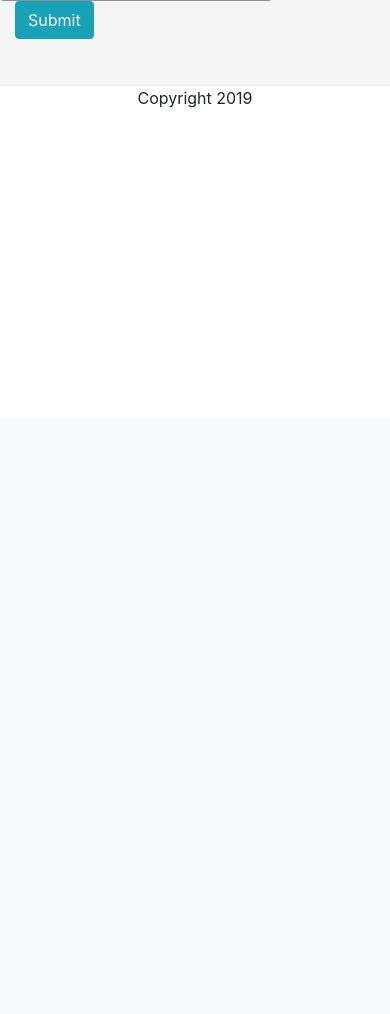
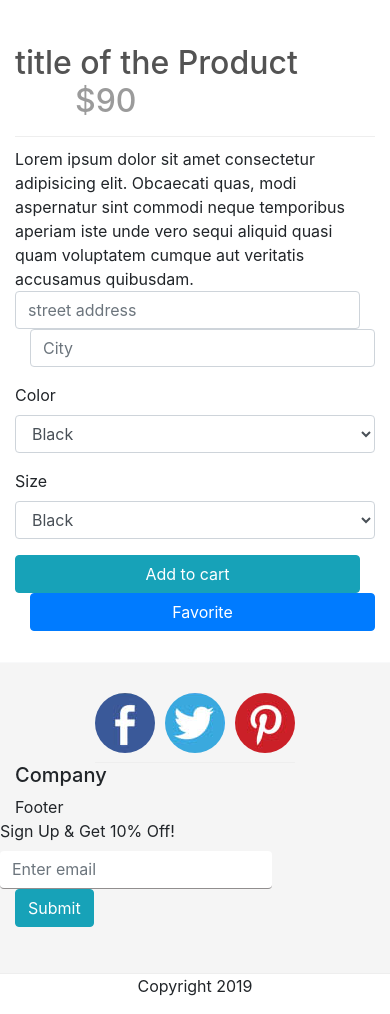
Before and after one commit to yvens47/jsStore, a PHP site: page /product.php in a window 390 px wide. Shown: the part 426-1440 px from the top of the page. Before the commit the page ends 534 px from the top, so only its background shows below. Run offline with PHP 8.4, Linux system fonts and the light colour scheme.

Commit message:
product view page

```diff
--- a/product.php
+++ b/product.php
@@ -1,8 +1,91 @@
 <?php require 'templates/header.php' ?>
 
-<div class="row">
-    <div class=" product-view col-md-12">
-        Products
+<div class="row mt-5">
+
+    <div class="col-md-6 mt-5">
+
+        <div class="product-image">
+            <img src="https://c.static-nike.com/a/images/c_limit,w_592,f_auto/t_product_v1/iiafzj3eynywecv7kzbu/air-jordan-xxxiv-basketball-shoe-RG4jCV.jpg"  class='img-fluid' alt="" srcset="">
+
+        </div>
+        <div class="product-thumb-wrap">
+
+        </div>
+    </div>
+    <div class=" product-view col-md-6 mt-5">
+        <div class='product-title'>
+            <h2>title of the Product <span>$90</span></h2>
+        </div>
+        <div class="product-details">
+
+            <div class="product-desc">
+                Lorem ipsum dolor sit amet consectetur adipisicing elit. Obcaecati quas, modi aspernatur sint commodi neque temporibus aperiam iste unde vero sequi aliquid quasi quam voluptatem cumque aut veritatis accusamus quibusdam.
+            </div>
+            <div class='product-form'>
+                <form method="post" action="add_listing_handler.php">
+                        <!-- <div class="form-group">
+
+                            <input name='agent_name' type="text" class="form-control" id="exampleFormControlInput1" placeholder="full name">
+                        </div> -->
+                        <div class="form-group">
+                                <div class="container">
+                                        <div class="row">
+                                                        <div class="col-md-6 pl-0">
+                                                        <input name="street" type="text" value="" class="form-control" id="exampleFormControlInput1" placeholder="street address">
+
+                                                        </div>
+                                                        <div class="col-md-6 pr-0">
+                                                        <input value="" name="city" type="text" class="form-control" id="exampleFormControlInput1" placeholder="City">
+
+                                                        </div>
+                                        </div>
+                                </div>
+                            </div>
+
+
+                        <div class="form-group">
+                                <label for="exampleFormControlSelect1">Color</label>
+                                <select name="type" class="form-control" id="exampleFormControlSelect1">
+                                <option value="1">Black</option>
+                                <option value="2">Red</option>
+                                <option value="3">Blue</option>
+
+                                </select>
+                            </div>
+                            <div class="form-group">
+                                <label for="exampleFormControlSelect1">Size</label>
+                                <select name="type" class="form-control" id="exampleFormControlSelect1">
+                                <option value="1">Black</option>
+                                <option value="2">Red</option>
+                                <option value="3">Blue</option>
+
+                                </select>
+                            </div>
+
+
+
+
+
+
+                         <div class="form-group">
+                              <div class="container">
+                                        <div class="row">
+                                                        <div class="col-md-6 pl-0">
+                                                        <button class="btn btn-info col-md-10">Add to cart</button>
+                                                        </div>
+                                                        <div class="col-md-6 pr-0">
+                                                            <button class="btn btn-primary col-md-10">Favorite</button>
+                                                        </div>
+                                        </div>
+                                </div>
+
+
+                        </div>
+                        </form>
+            </div>
+
+        </div>
+
     </div>
 </div>
 
--- a/sites.css
+++ b/sites.css
@@ -203,6 +203,7 @@
             padding-bottom: 30px;
             background: #f5f5f5;
             border-top: solid 1px #f8f9fa;
+            margin-top: 15px;
 
         }
 
@@ -247,7 +248,7 @@
 
         .social {
             text-align: right;
-            width: 30%;
+            width: 200px;
             /*! background: green; */
             border-bottom: solid 1px #eee;
             padding: 30px 0 30px;
@@ -267,15 +268,54 @@
 
 }
 
+.product-title span {
+  color: #9b9b9b;
+
+  margin: 0 60px;
+}
+.product-title {
+  border-bottom: solid #eee 1px;
+  margin-bottom: 10px;
+}
+.product-title h2 {
+  color: #535353;
+  padding: 0 0 7px 0;
+  margin-bottom: ;
+}
+
+
+
 .product-view {
 
-    padding: 60px 33px;
+    /* padding: 60px 33px; */
 
+}
+.mt-120{
+    margin-top:120px;
+}
+ .mt-120 p{
+        font-size:20px;
+
+    }
+.lead-title{
+    color: white;font-size: 35px;font-weight: bold
 }
 
 
 
 @media (max-width: 576px) {
+    .lead-title{
+    color: white;font-size: 20px;font-weight: bold; margin-top:10px;
+
+}
+
+     .mt-120{
+        margin-top: 0px;
+    }
+    .mt-120 p{
+        font-size:16px;
+
+    }
      .products{
             margin:0 auto;
             padding-top: 30px;
@@ -300,6 +340,8 @@
     height: 30vh;
     background-size: 100%;
     background-repeat: none;
+    padding: 0px;
+    background:#464646;
 
 }
 
@@ -307,12 +349,14 @@
 
 /* // Medium devices (tablets, 768px and up) */
 @media (min-width: 768px) {
+
     .row-second {
 
 
     height: 80vh;
     background-size: 100%;
     background-repeat: none;
+    padding:50px;
 
 }
  }
--- a/templates/header.php
+++ b/templates/header.php
@@ -21,7 +21,7 @@
 
     <nav class="navbar navbar-expand-lg navbar-light bg-light">
         <div class="container-fluid">
-            <a class="navbar-brand" href="index.php">JsStore</a>
+            <a class="navbar-brand" href="index.php">JaxStore</a>
             <button class="navbar-toggler" type="button" data-toggle="collapse" data-target="#navbarNavDropdown"
                 aria-controls="navbarNavDropdown" aria-expanded="false" aria-label="Toggle navigation">
                 <span class="navbar-toggler-icon"></span>
```
Also changed, not shown: index.php (+19 -1 lines).
